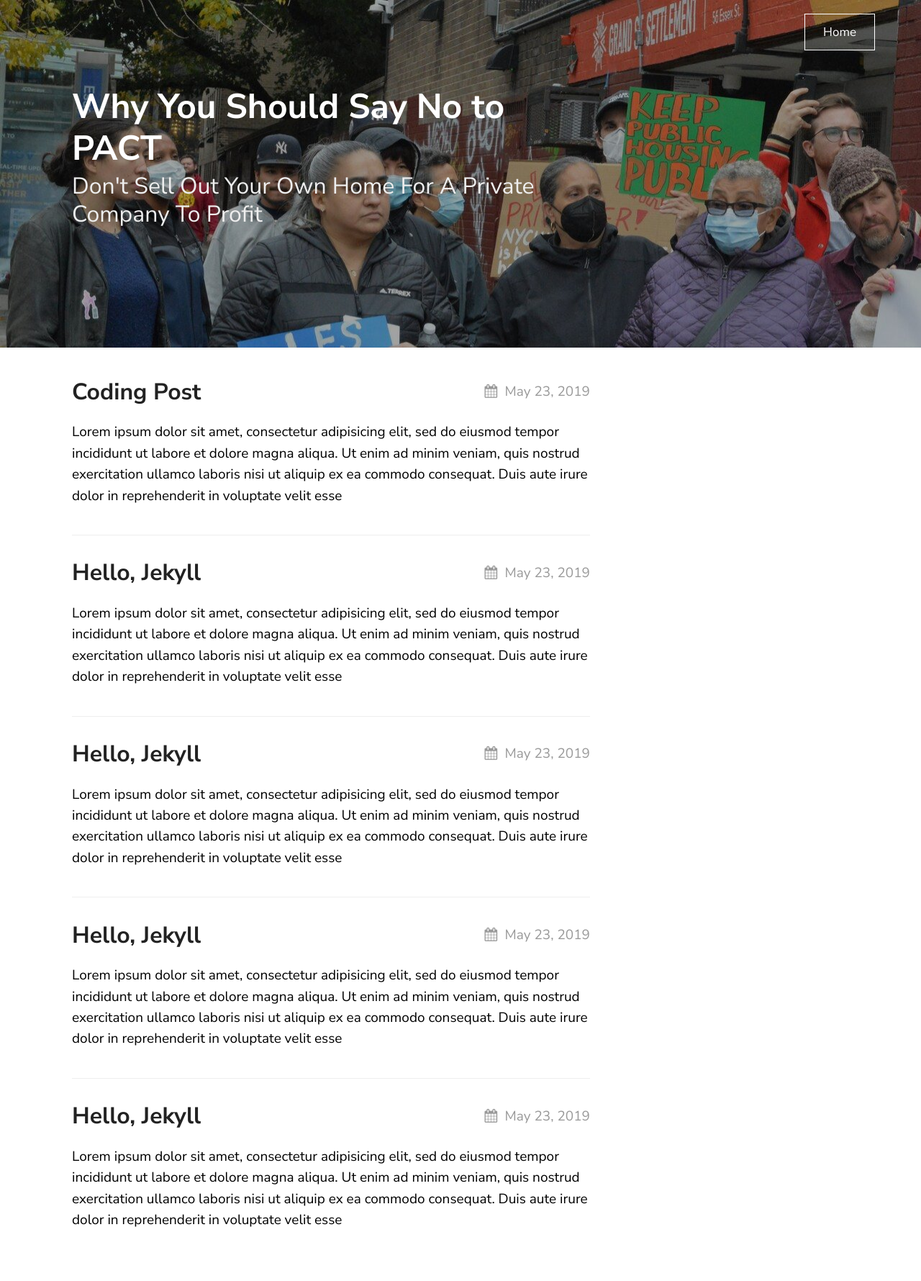
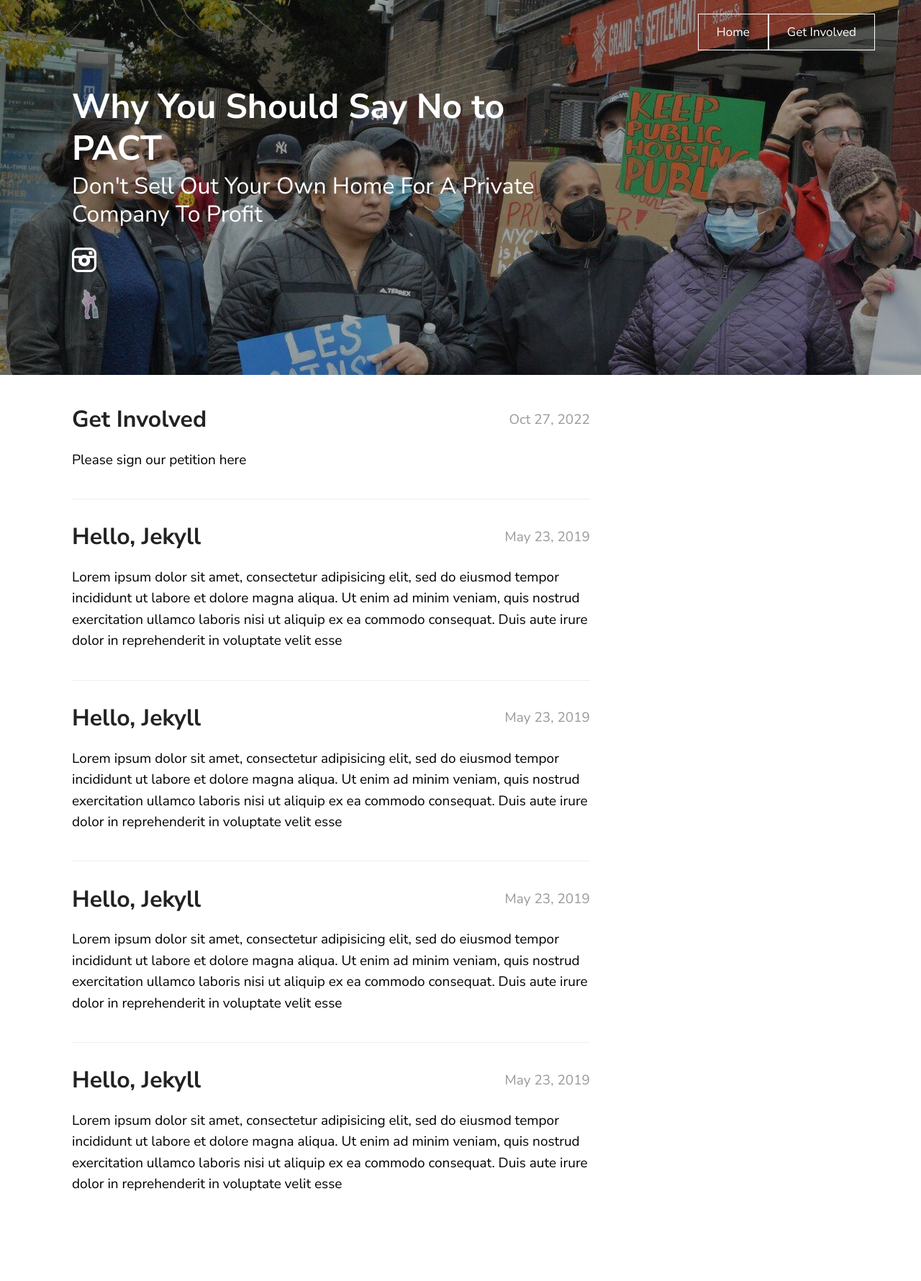
Before and after one commit to NYCD1/no-to-pact, a Jekyll site: the page built from index.md, in a window 1280 px wide. Shown: the whole page at 72% size. Built offline with Jekyll 4.4.1, drawn with Linux system fonts in a browser that asks for light colours; after the commit the page ends 1730 px from its top, so only the background shows below that.

Commit message:
fix social icon in header;mod font and page_header

````diff
--- a/_config.yml
+++ b/_config.yml
@@ -23,11 +23,12 @@ texture:
   navigation:
     - title: Home
       url: '/index.html'
+    - title: Get Involved
+      url: 'posts/involved/'
 
   # generate social links in footer
   social_links:
     instagram: nycdistrict1
-
 
 
 # If you want to link only specific pages in your header, uncomment
--- a/_includes/page_header.html
+++ b/_includes/page_header.html
@@ -2,14 +2,8 @@
 	<h1>{{ site.texture.title }}</h1>
 	<h2>{{ site.texture.tagline }}</h2>
 	<ul class="social">
-		{%- if site.texture.social_links.github -%}
-			<a href="https://github.com/{{ site.texture.social_links.github }}"><li><i class="icon-github-circled"></i></li></a>
-		{%- endif -%}
-		{%- if site.texture.social_links.linkedIn -%}
-			<a href="https://linkedin.com/{{ site.texture.social_links.linkedIn }}"><li><i class="icon-linkedin-squared"></i></li></a>
-		{%- endif -%}
-		{%- if site.texture.social_links.twitter -%}
-			<a href="https://twitter.com/{{ site.texture.social_links.twitter }}"><li><i class="icon-twitter-squared"></i></li></a>
+		{%- if site.texture.social_links.instagram -%}
+			<a href="https://instagram.com/{{ site.texture.social_links.instagram }}"><li><i class="icon-instagram"></i></li></a>
 		{%- endif -%}
 	</ul>
 </div>
--- a/_posts/2019-06-30-coding-post.markdown
+++ /dev/null
@@ -1,32 +0,0 @@
----
-layout: post
-title:  "Coding Post"
-description: An example post which shows code rendering.
-date:   2019-05-23 21:03:36 +0530
-categories: Javascript NodeJS
----
-Lorem ipsum dolor sit amet, consectetur adipisicing elit, sed do eiusmod tempor incididunt ut labore et dolore magna aliqua. Ut enim ad minim veniam, quis nostrud exercitation ullamco laboris nisi ut aliquip ex ea commodo consequat. Duis aute irure dolor in reprehenderit in voluptate velit esse
-
-```javascript
-const express = require('express')
-const app = express()
-
-app.get('/', function (req, res) {
-  res.send('Hello World')
-})
-
-app.listen(3000)
-```
-
-Lorem ipsum dolor sit amet, consectetur adipisicing elit. Aliquam qui voluptatem excepturi nemo similique atque sapiente aperiam, dolorum deleniti! Esse quam perferendis temporibus nemo at molestias necessitatibus tenetur cupiditate sapiente. Lorem ipsum dolor sit amet, consectetur adipisicing elit. Nihil et voluptatibus non labore officiis assumenda, distinctio perspiciatis blanditiis nesciunt rerum molestias impedit fugiat nulla qui libero minima quasi! Libero, iure.
-
-```scss
-body {
-	font-family: 'Nunito Sans', sans-serif;
-	line-height: 1.5em;
-	margin: 0;
-	-webkit-font-smoothing: antialiased;
-	-moz-osx-font-smoothing: grayscale;
-}
-```
-Lorem ipsum dolor sit amet, consectetur adipisicing elit. Aliquam rerum, ratione impedit necessitatibus facere soluta odio repellat asperiores neque! Sunt iusto quia suscipit amet inventore eum, vel molestiae reiciendis alias.
--- a/_sass/ext/_fonts.scss
+++ b/_sass/ext/_fonts.scss
@@ -1,11 +1,11 @@
 @font-face {
   font-family: 'fontello';
-  src: url('../font/fontello.eot?26793073');
-  src: url('../font/fontello.eot?26793073#iefix') format('embedded-opentype'),
-       url('../font/fontello.woff2?26793073') format('woff2'),
-       url('../font/fontello.woff?26793073') format('woff'),
-       url('../font/fontello.ttf?26793073') format('truetype'),
-       url('../font/fontello.svg?26793073#fontello') format('svg');
+  src: url('../font/fontello.eot?34898895');
+  src: url('../font/fontello.eot?34898895#iefix') format('embedded-opentype'),
+       url('../font/fontello.woff2?34898895') format('woff2'),
+       url('../font/fontello.woff?34898895') format('woff'),
+       url('../font/fontello.ttf?34898895') format('truetype'),
+       url('../font/fontello.svg?34898895#fontello') format('svg');
   font-weight: normal;
   font-style: normal;
 }
@@ -15,16 +15,15 @@
 @media screen and (-webkit-min-device-pixel-ratio:0) {
   @font-face {
     font-family: 'fontello';
-    src: url('../font/fontello.svg?26793073#fontello') format('svg');
+    src: url('../font/fontello.svg?34898895#fontello') format('svg');
   }
 }
 */
-
- [class^="icon-"]:before, [class*=" icon-"]:before {
+[class^="icon-"]:before, [class*=" icon-"]:before {
   font-family: "fontello";
   font-style: normal;
   font-weight: normal;
-  speak: none;
+  speak: never;
 
   display: inline-block;
   text-decoration: inherit;
@@ -55,7 +54,4 @@
   /* text-shadow: 1px 1px 1px rgba(127, 127, 127, 0.3); */
 }
 
-.icon-calendar:before { content: '\e800'; } /* '' */
-.icon-github-circled:before { content: '\f09b'; } /* '' */
-.icon-twitter-squared:before { content: '\f304'; } /* '' */
-.icon-linkedin-squared:before { content: '\f30c'; } /* '' */
+.icon-instagram:before { content: '\f31e'; } /* '' */
--- a/assets/css/style.scss
+++ b/assets/css/style.scss
@@ -25,7 +25,7 @@
         background-color: rgba(#ffd68d, 0.7);
         border-radius: 4px;
         font-size: 13px;
-        // color: #999;
+        // color: #eee;
         padding: 10px;
         margin-top: 10px;
         max-width: 200px;
@@ -56,7 +56,11 @@
     background-image: url('{{ site.baseurl }}/assets/textures/rally2.jpg');
 
     h2 {
-        color: #eee;
+        color: #fff;
+    }
+
+    .post-date {
+        color: #ccc;
     }
 }
 
@@ -81,7 +85,7 @@
 }
 
 .texture-nopact {
-    background-image: url('{{ site.baseurl }}/assets/textures/rally1.jpg');
+    background-image: url('{{ site.baseurl }}/assets/textures/rally2.jpg');
 }
 
 .texture-purple {
@@ -111,6 +115,6 @@
     }
 
     .post-date {
-        color: #ddd;
+        color: #eee;
     }
 }
````
Also changed, not shown: _posts/2022-10-27-involved.markdown (added, +12 -0 lines), assets/font/fontello.ttf, assets/font/fontello.woff, assets/font/fontello.woff2, 2 other files.
